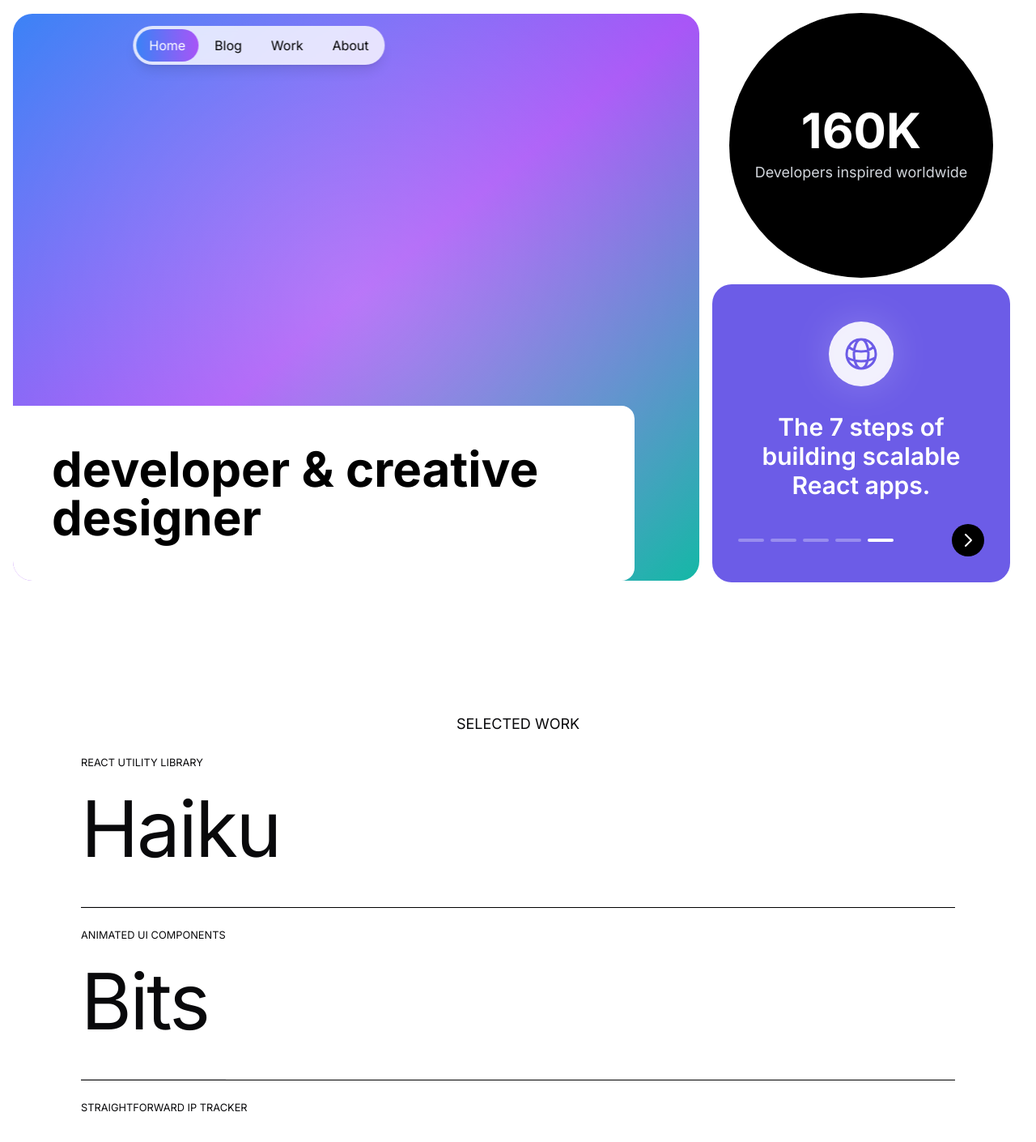
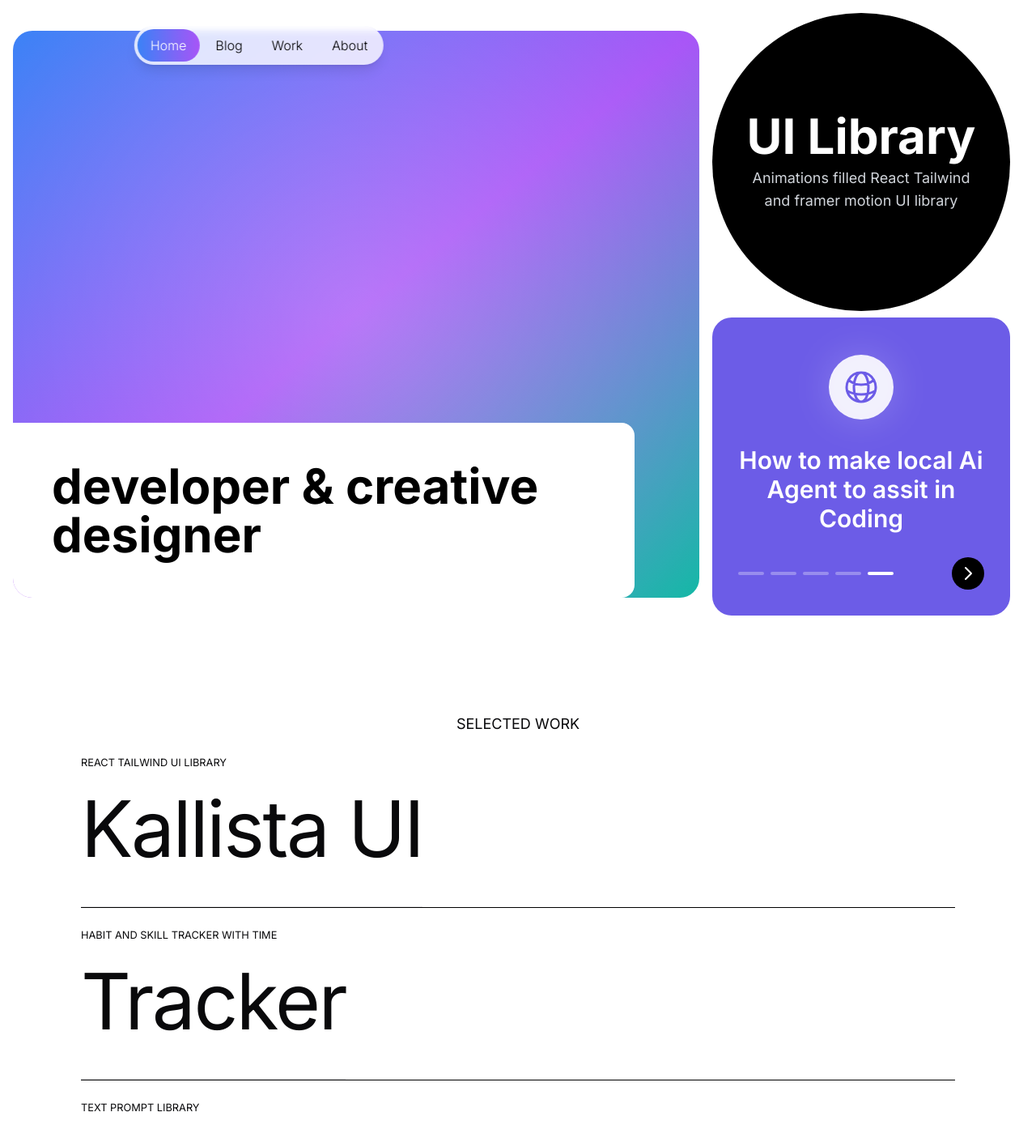
Before and after one commit to damandeep611/dev-blog, a Next.js app: page / in a window 1280 px wide. Shown: the top 1410 px of the page at 81% size. Built offline with nearby package versions, Linux system fonts and the light colour scheme.

Commit message:
content fixed

```diff
--- a/app/components/SelectedWork.tsx
+++ b/app/components/SelectedWork.tsx
@@ -1,18 +1,18 @@
 const selectedWorks = [
   {
-    title: "Haiku",
-    info: "react utility library",
+    title: "Kallista UI",
+    info: "react Tailwind UI library",
   },
   {
-    title: "Bits",
-    info: "animated ui components",
+    title: "Tracker ",
+    info: "Habit and skill tracker with time",
   },
   {
-    title: "ip wire",
-    info: "straightforward ip tracker",
+    title: "BuildxPrompt",
+    info: "Text Prompt Library ",
   },
   {
-    title: "Smallbite games",
+    title: "Agentic",
     info: "coming soon",
   },
   {
--- a/app/components/layout/NavDock.tsx
+++ b/app/components/layout/NavDock.tsx
@@ -54,12 +54,14 @@ export default function NavDock() {
                   opacity: isActive ? 1 : 0,
                   scale: isActive ? 1 : 0.8,
                 }}
-                whileHover={{ opacity: 0.8, scale: 1 }}
+                whileHover={{ opacity: 1, scale: 1 }}
                 transition={{ duration: 0.2 }}
               />
 
               {/* Text */}
-              <span className="relative z-10">{item.name}</span>
+              <span className="relative z-10 text-base font-light leading-[1.15] font-sans">
+                {item.name}
+              </span>
 
               {/* Click effect */}
               <AnimatePresence>
--- a/app/components/ui/HeroSection.tsx
+++ b/app/components/ui/HeroSection.tsx
@@ -23,9 +23,11 @@ export default function HeroSection() {
           {/* Stats Circle */}
           <div className="aspect-square">
             <div className="bg-black rounded-full w-full h-full flex flex-col items-center justify-center text-white p-8">
-              <h2 className="text-5xl md:text-6xl font-bold mb-2">160K</h2>
+              <h2 className="text-5xl md:text-6xl font-bold mb-2">
+                UI Library
+              </h2>
               <p className="text-center text-gray-300 text-base md:text-lg">
-                Developers inspired worldwide
+                Animations filled React Tailwind and framer motion UI library
               </p>
             </div>
           </div>
@@ -39,7 +41,7 @@ export default function HeroSection() {
                   </div>
                 </div>
                 <h3 className="text-white text-2xl md:text-3xl font-semibold text-center leading-tight">
-                  The 7 steps of building scalable React apps.
+                  How to make local Ai Agent to assit in Coding
                 </h3>
               </div>
               <div className="flex justify-between items-center mt-4">
```
